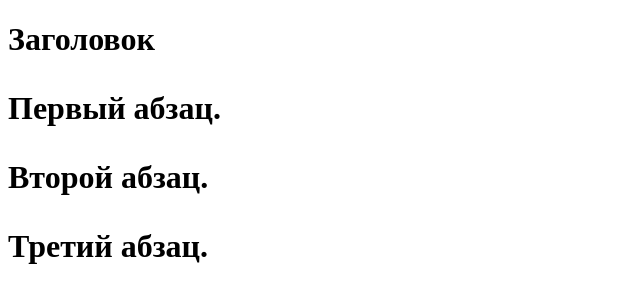
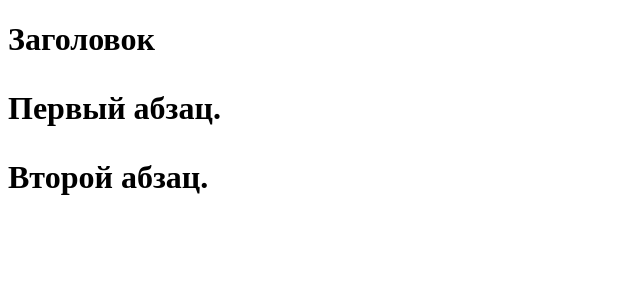
Before and after one commit to SerjKit/rsschool-cv, a plain HTML site: page index.html in a window 1280 px wide. Shown: the whole page, without its empty margins (0-640 px from the left). Drawn offline with Linux system fonts and the light colour scheme.

Commit message:
docs: add index.html

```diff
--- a/index.html
+++ b/index.html
@@ -8,6 +8,5 @@
   <h1>Заголовок<h1>
   <p>Первый абзац.</p>
   <p>Второй абзац.</p>
-  <p>Третий абзац.</p>
- </body>
+  </body>
 </html>
```
